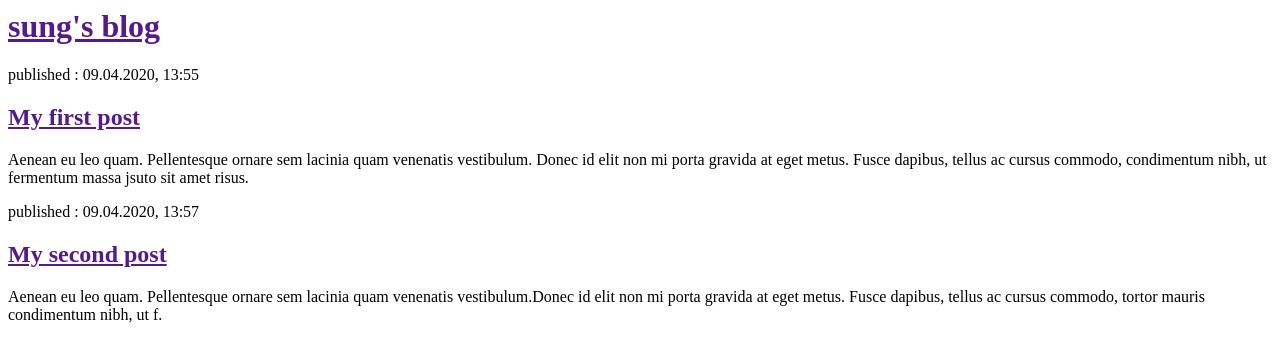
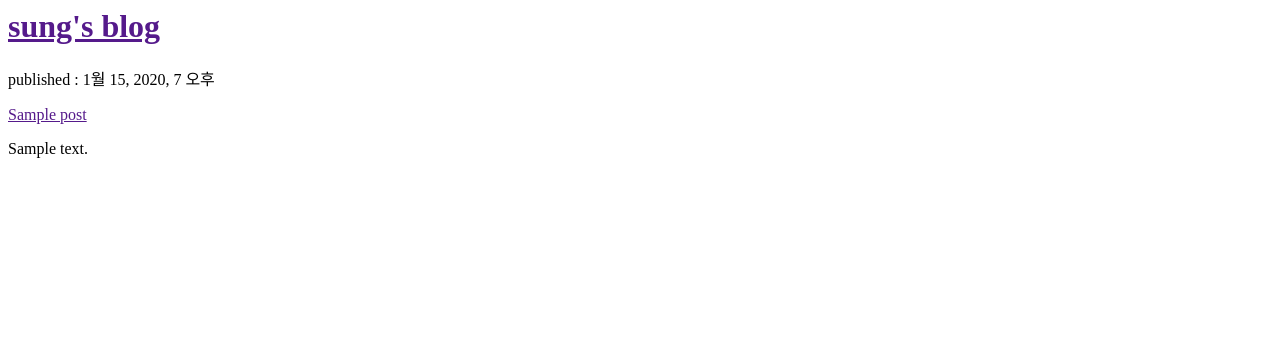
Before and after one commit to sunga201/my-first-blog, a Django app: page / in a window 1280 px wide. Shown: the top 362 px of the page. Run offline with Django 3.2, Linux system fonts and the light colour scheme; tables that the repository leaves empty hold one stand-in row (values such as "Sample post").

Commit message:
modified at 14:49.

```diff
--- a/blog/templates/blog/post_list.html
+++ b/blog/templates/blog/post_list.html
@@ -6,18 +6,12 @@
         <div>
             <h1><a href=""> sung's blog</a></h1>
         </div>
-        <div>
-            <p>published : 09.04.2020, 13:55</p>
-            <h2><a href="">My first post</a></h2>
-            <p>Aenean eu leo quam. Pellentesque ornare sem lacinia quam venenatis vestibulum. Donec id elit non mi porta
-                gravida at eget metus. Fusce dapibus, tellus ac cursus commodo, condimentum nibh, ut fermentum massa jsuto sit amet risus.</p>
-        </div>
-
-        <div>
-            <p>published : 09.04.2020, 13:57</p>
-            <h2><a href="">My second post</a></h2>
-            <p>Aenean eu leo quam. Pellentesque ornare sem lacinia quam venenatis vestibulum.Donec id elit non mi porta
-                gravida at eget metus. Fusce dapibus, tellus ac cursus commodo, tortor mauris condimentum nibh, ut f.</p>
-        </div>
+        {% for post in posts %}
+            <div>
+                <p>published : {{post.published_date}}</p>
+                <p><a href="">{{post.title}}</a></p>
+                <p>{{post.text|linebreaksbr}}</p>
+            </div>
+        {% endfor %}
     </body>
 </html>
--- a/blog/views.py
+++ b/blog/views.py
@@ -1,5 +1,8 @@
 from django.shortcuts import render
+from .models import Post
+from django.utils import timezone
 
 # Create your views here.
 def post_list(request):
-    return render(request, 'blog/post_list.html', {})
+    posts=Post.objects.filter(published_date__lte=timezone.now()).order_by('published_date')
+    return render(request, 'blog/post_list.html', {'posts' : posts})
--- a/mysite2/settings.py
+++ b/mysite2/settings.py
@@ -24,7 +24,7 @@ SECRET_KEY = '@t+b-%%v)rpbr6w$n95fs-@ne=7_8fob*x-%rwphjzk5dwcf_2'
 # SECURITY WARNING: don't run with debug turned on in production!
 DEBUG = True
 
-ALLOWED_HOSTS = ['localhost', '127.0.0.1']
+ALLOWED_HOSTS = ['localhost', '127.0.0.1', '.pythonanywhere.com']
 
 
 # Application definition
```
